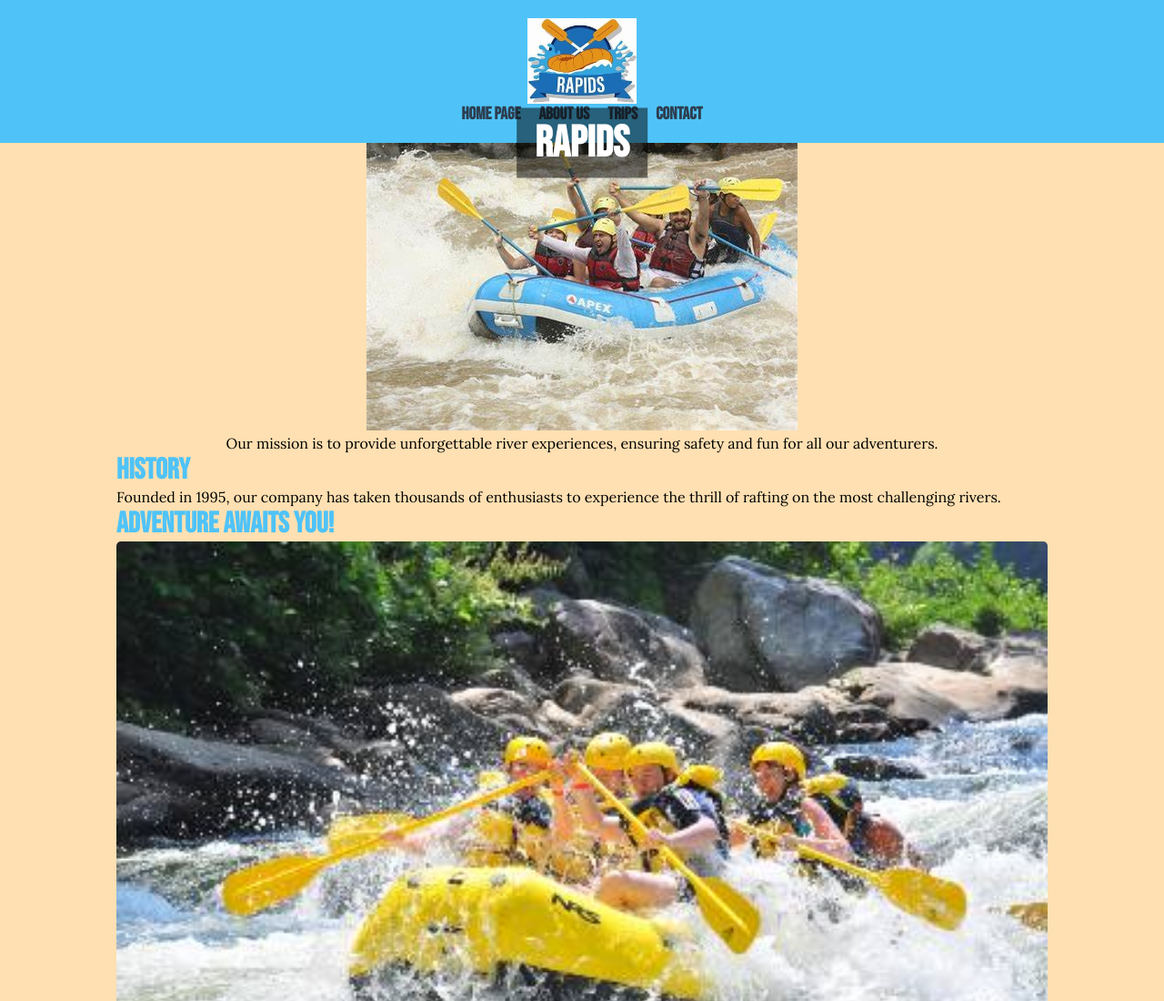
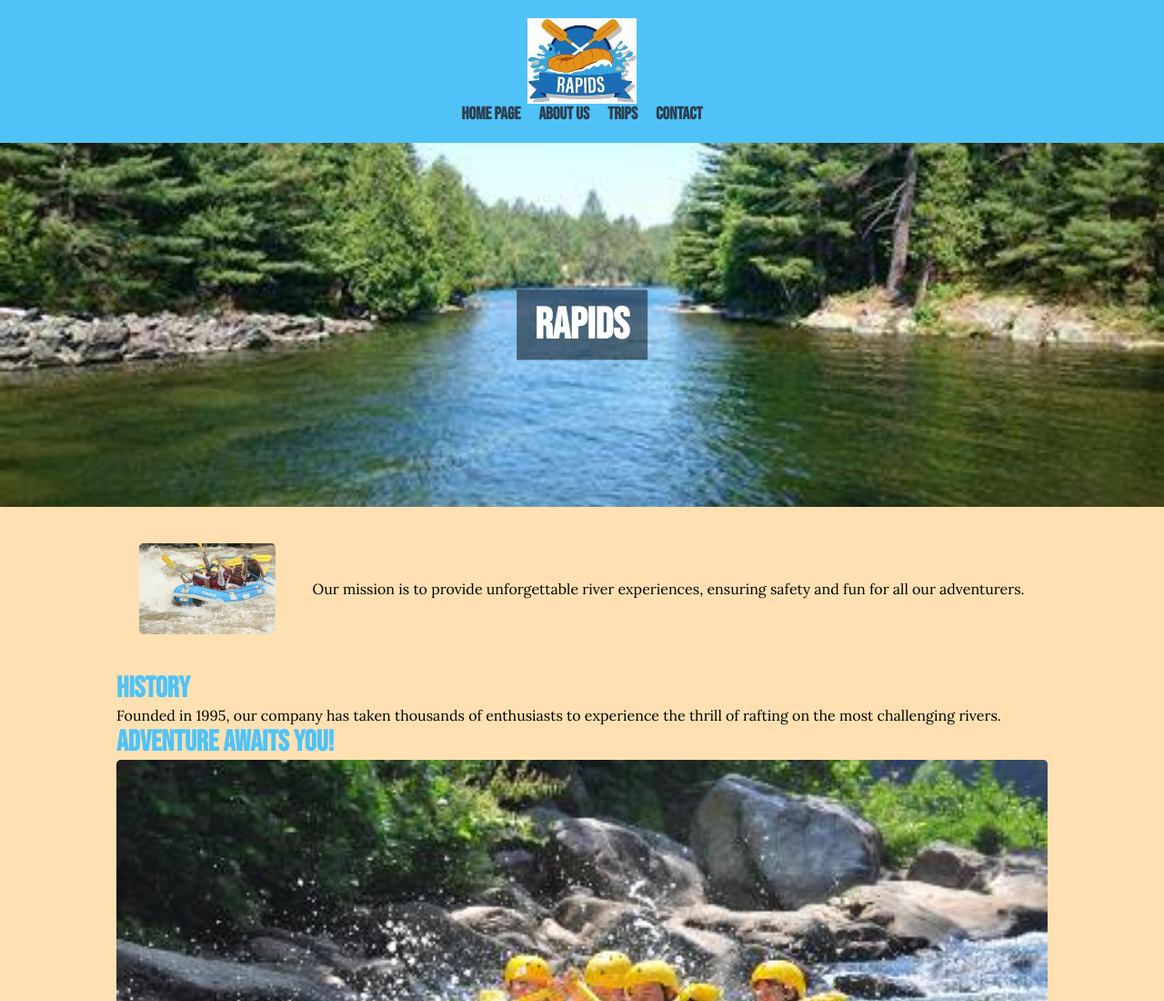
Before and after one commit to miasoria/wdd130, a plain HTML site: page wwr/about.html in a window 1280 px wide. Shown: the top 1100 px of the page at 91% size. Drawn offline with Linux system fonts and the light colour scheme.

Commit message:
change added

```diff
--- a/wwr/styles/rafting.css
+++ b/wwr/styles/rafting.css
@@ -3,20 +3,19 @@
     --secondary-color: #4FC3F7;
     --accent1-color: #2C3E50;
     --accent2-color: #FFE0B2;
-    --heading-font: 'Bebas Neue', sans-Serif;
+    --heading-font: 'Bebas Neue', sans-serif;
     --body-font: 'Lora', serif;
 }
 
 * {
-    margin: 0px;
-    padding: 0px
+    margin: 0;
+    padding: 0;
+    box-sizing: border-box;
 }
 
 body {
     font-family: var(--body-font);
     background-color: var(--accent2-color);
-    margin: 0;
-    padding: 0;
     text-align: center;
 }
 
@@ -50,40 +49,42 @@ nav a {
 .hero {
     position: relative;
     width: 100%;
-}
-
-.hero img {
-    display: block;
-    width: 100%;
-    height: auto;
+    height: 400px;
+    background-image: url("../images/river.jpeg");
+    background-size: cover;
+    background-position: center;
+    display: flex;
+    align-items: center;
+    justify-content: center;
 }
 
 .hero h1 {
-    position: absolute;
-    top: 20%;
-    left: 50%;
-    transform: translate(-50%, -50%);
     color: white;
     font-size: 3rem;
     font-family: var(--heading-font);
     background: rgba(0, 0, 0, 0.5);
     padding: 10px 20px;
+    position: absolute;
+    top: 50%;
+    left: 50%;
+    transform: translate(-50%, -50%);
 }
 
-.hero article {
-    position: absolute;
-    bottom: 20px;
-    left: 10%;
-    background-color: rgba(0, 0, 255, 0.7);
-    color: white;
-    padding: 15px;
-    width: 30%;
+article {
+    display: flex;
+    align-items: center;
+    justify-content: center;
+    gap: 20px;
+    margin: 40px auto;
+    width: 80%;
 }
 
-.hero article img {
-    float: right;
-    width: 100px;
-    margin-left: 10px;
+article img {
+    width: 150px;
+    height: auto;
+    float: left;
+    margin-right: 20px;
+    border-radius: 5px;
 }
 
 section {
```
